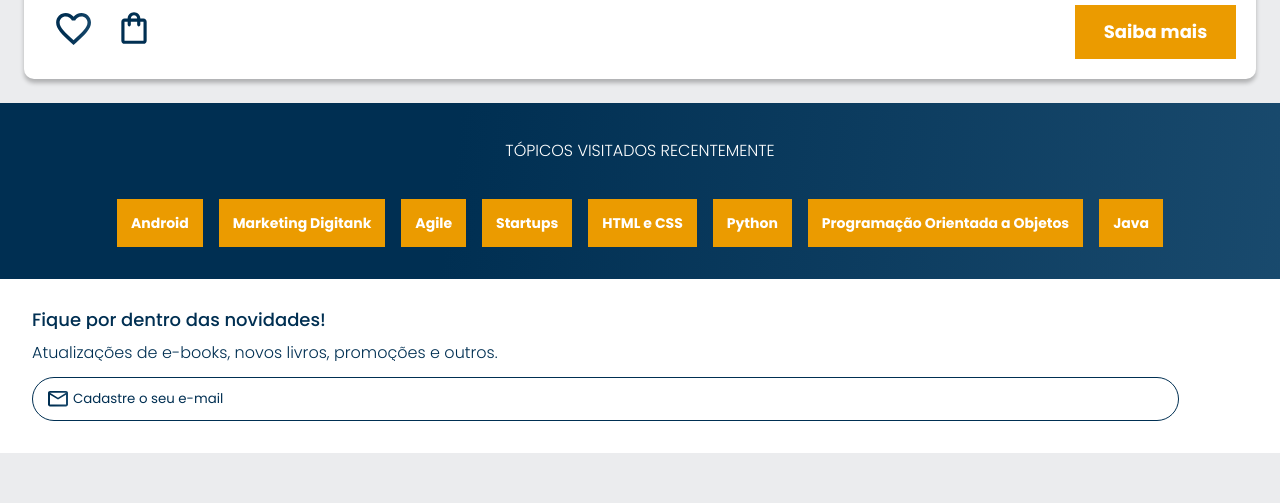
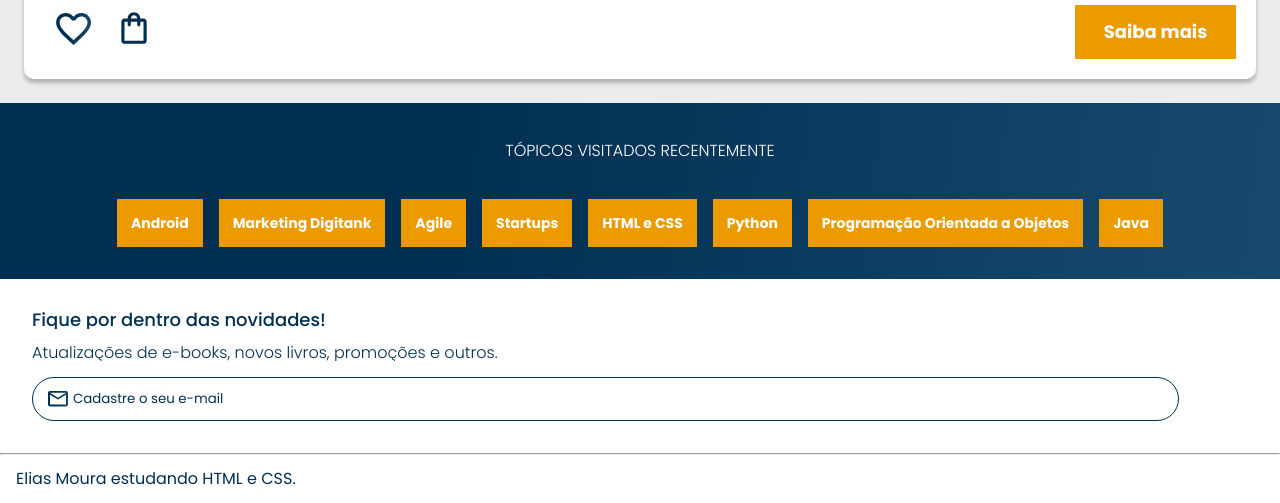
Before and after one commit to Elias-Moura/alura-books, a plain HTML site: page index.html in a window 1280 px wide. Shown: the part 2297-2800 px from the top of the page. Before the commit the page ends 2750 px from the top, so only its background shows below. Drawn offline with nearby package versions, Linux system fonts and the light colour scheme.

Commit message:
Criando rodapé.

```diff
--- a/index.html
+++ b/index.html
@@ -185,6 +185,11 @@
         <input type="email" class="contato__email" placeholder="Cadastre o seu e-mail">
     </section>
 
+    <hr/>
+    <footer class="rodape">
+        <h2 class="rodape__titulo">Elias Moura estudando HTML e CSS.</h2>
+    </footer>
+
 
     <script src="https://cdn.jsdelivr.net/npm/swiper@11/swiper-bundle.min.js"></script>
     <script>
--- /dev/null
+++ b/styles/rodape.css
@@ -0,0 +1,12 @@
+hr {
+    margin: 0;
+}
+
+.rodape {
+    background-color: var(--branco);
+    padding: 1em;
+}
+
+.rodape__titulo {
+    color: var(--azul);
+}
--- a/styles/style.css
+++ b/styles/style.css
@@ -4,6 +4,7 @@
 @import url("card.css");
 @import url("topicos.css");
 @import url("contato.css");
+@import url("rodape.css");
 
 :root{
     --cor-de-fundo:#EBECEE;
```
